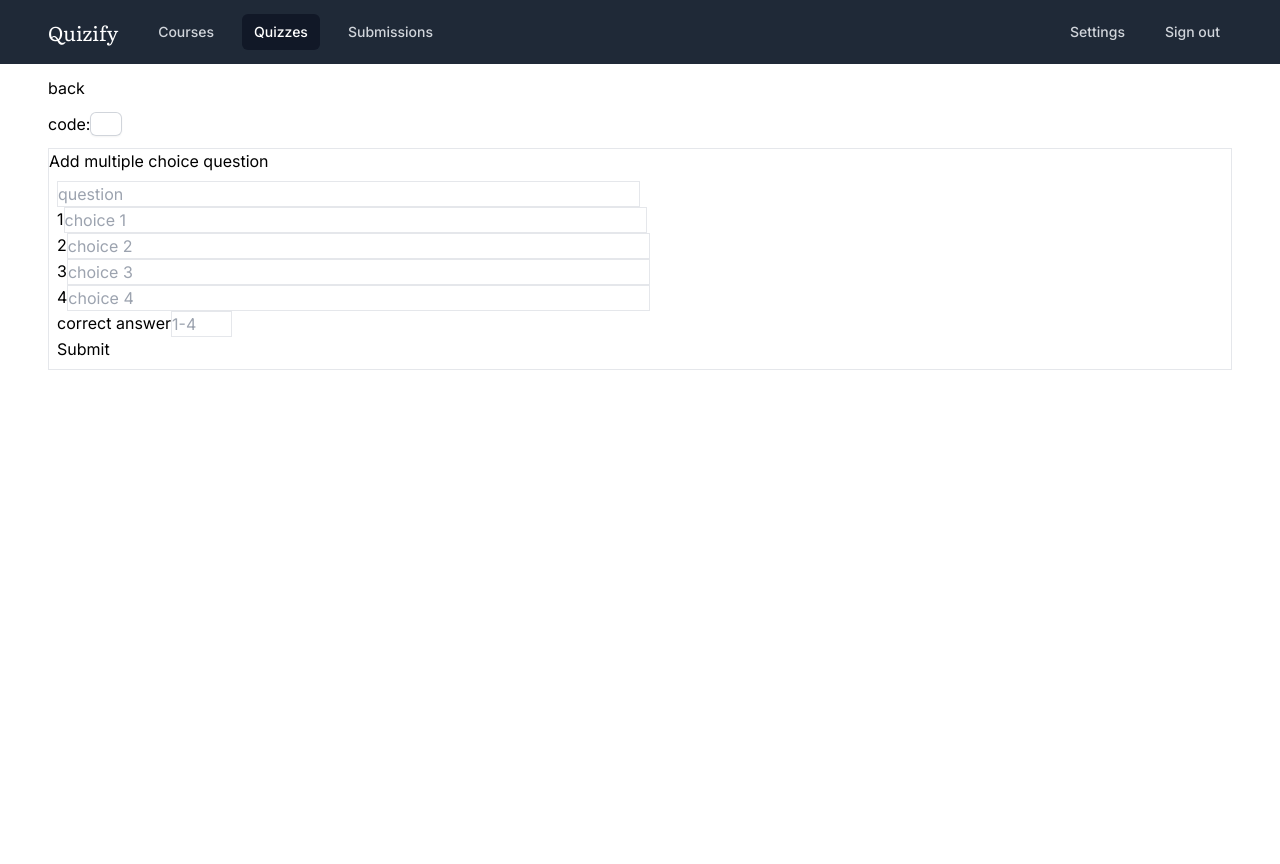
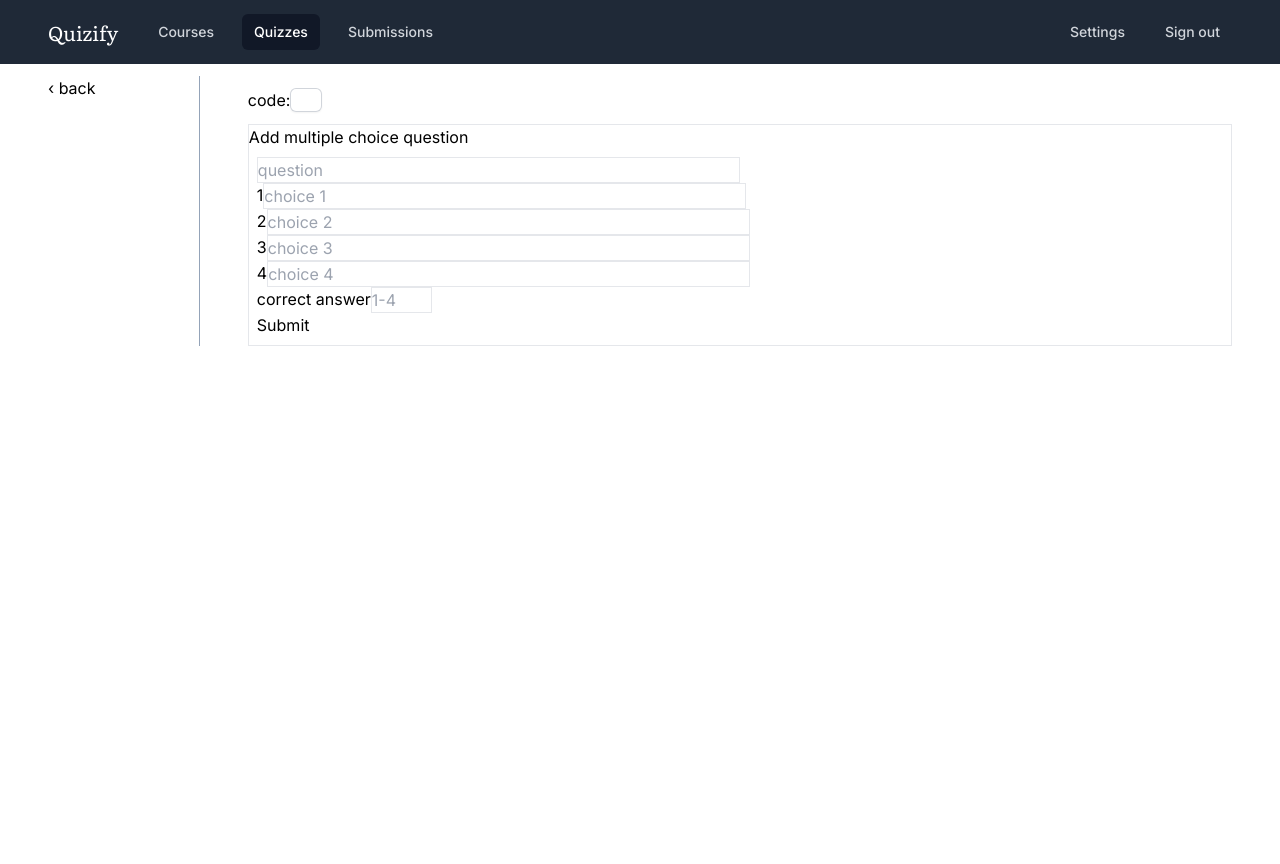
Before and after one commit to IamIronMan21/csit697, a PHP site: page /quizzes/edit.php?quiz_id=1 in a window 1280 px wide. Run offline with PHP 8.4, Linux system fonts and the light colour scheme; data that the repository does not hold is empty; some libraries are stand-ins or nearby versions.

Commit message:
Update edit.php

```diff
--- a/quizzes/edit.php
+++ b/quizzes/edit.php
@@ -124,7 +124,11 @@ $questions = $stmt->fetchAll();
 
   <div class="mx-auto bg-white border-slate-500 min-h-screen px-12 pt-3">
 
-    <a href="./index.php">back</a>
+    <div class="flex w-full">
+      <div class="border-r w-[15%] pr-6 mr-12 border-slate-400">
+        <a href="./index.php">‹ back</a>
+      </div>
+      <div class="w-full">
 
         <div class="my-3">
           <h1 class="text-lg font-bold"><?= $course["name"] ?></h1>
@@ -197,6 +201,9 @@ $questions = $stmt->fetchAll();
           </div> -->
           </div>
         <?php endforeach; ?>
+      </div>
+    </div>
+
 
     <script>
       function copyTextToClipboard(textToCopy, element) {
```
Lines whose indentation alone changed are shown as unchanged.
